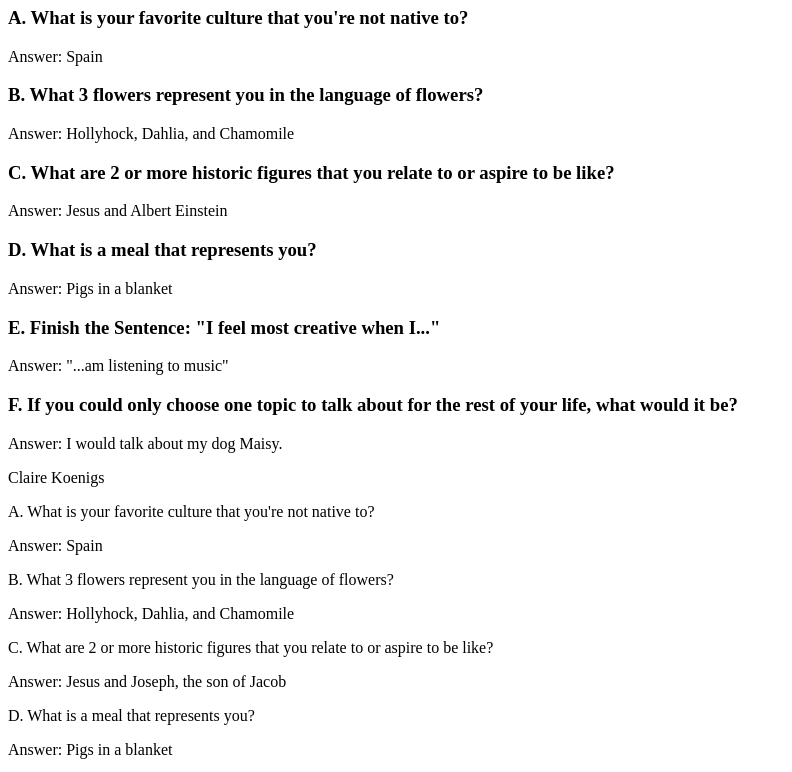
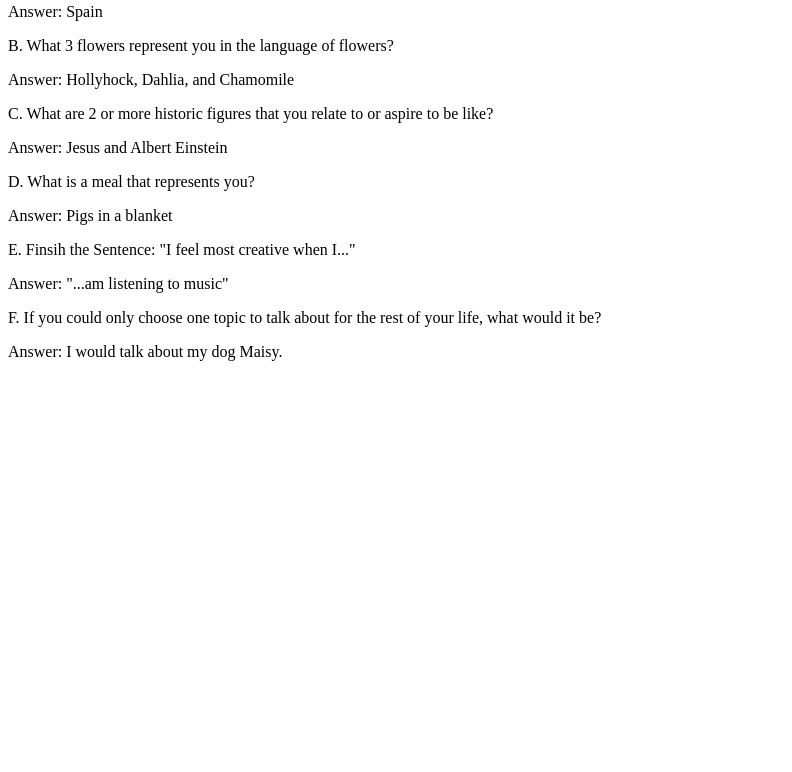
Before and after one commit to ClaireKoenigs/cis-195-class-example-fall-2025, a plain HTML site: page index.html in a window 1280 px wide. Shown: the part 73-845 px from the top of the page, without its empty margins (0-792 px from the left). After the commit the page ends 800 px from the top, so only its background shows below. Drawn offline with Linux system fonts and the light colour scheme.

Commit message:
Update index.html

```diff
--- a/index.html
+++ b/index.html
@@ -1,32 +1,3 @@
-<!Doctype HTML>
-
-<head>
-    <link rel="stylesheet" href="/style.css"
-</head>
-<html>
-    <body>
-        <h1> Claire Koenigs </h1>
-        <h3> A. What is your favorite culture that you're not native to? </h2>
-            <p> Answer: Spain </p>
-        <h3> B. What 3 flowers represent you in the language of flowers? </h3>
-            <p> Answer: Hollyhock, Dahlia, and Chamomile </p>
-        <h3> C. What are 2 or more historic figures that you relate to or aspire to be like? </h4>
-            <p> Answer: Jesus and Albert Einstein </p>
-        <h3> D. What is a meal that represents you? </h5>
-            <p> Answer: Pigs in a blanket </p>
-        <h3> E. Finish the Sentence: "I feel most creative when I..." </h2>
-            <p> Answer: "...am listening to music" </p>
-        <h3> F. If you could only choose one topic to talk about for the rest of your life, what would it be? </h3>
-            <p> Answer: I would talk about my dog Maisy. </p>
-    </body>
-</html>
-
-
-
-
-
-
-
 <html>
 <p> Claire Koenigs </p>
 <p> A. What is your favorite culture that you're not native to? </p>
@@ -34,11 +5,11 @@
 <p> B. What 3 flowers represent you in the language of flowers? </p>
 <p> Answer: Hollyhock, Dahlia, and Chamomile </p>
 <p> C. What are 2 or more historic figures that you relate to or aspire to be like? </p>
-<p> Answer: Jesus and Joseph, the son of Jacob </p>
+<p> Answer: Jesus and Albert Einstein </p>
 <p> D. What is a meal that represents you? </p>
 <p> Answer: Pigs in a blanket </p>
 <p> E. Finsih the Sentence: "I feel most creative when I..." </p>
-<p> Answer: "...am alone and listening to music" </p>
+<p> Answer: "...am listening to music" </p>
 <p> F. If you could only choose one topic to talk about for the rest of your life, what would it be? </p>
-<p> Answer: I would talk about why I love volunteering at animal adoption centers. </p>
+<p> Answer: I would talk about my dog Maisy. </p>
 </html>
```
